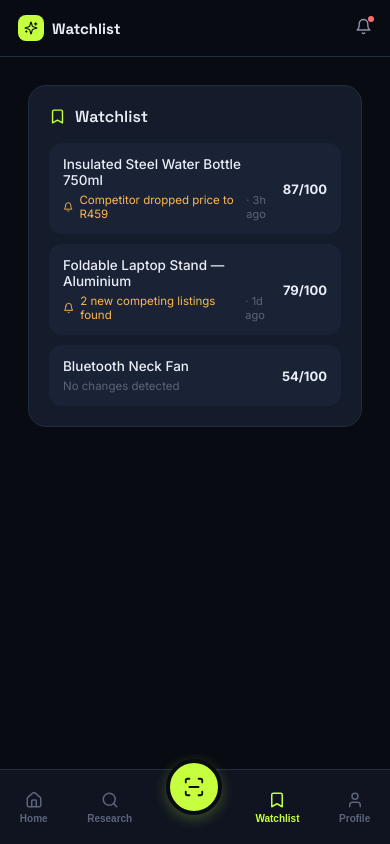
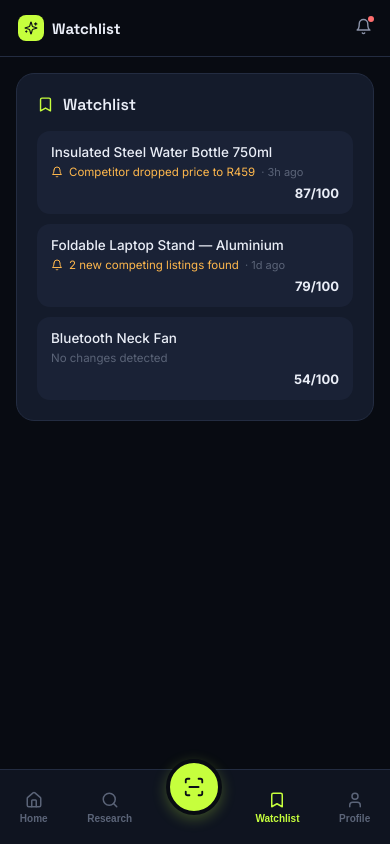
Before and after one commit to Thabiso-Nt/smartsell, a Next.js app: page / in a window 390 px wide. Both pictures are taken after a click on the button "Watchlist". Built offline with nearby package versions, Linux system fonts and the light colour scheme.

Commit message:
Add files via upload

```diff
--- a/components/SmartSellApp.jsx
+++ b/components/SmartSellApp.jsx
@@ -446,15 +446,15 @@ function Dashboard({ setView, isMobile }) {
         <SectionTitle icon={LayoutGrid} title="Recent analyses" tag={<button onClick={() => setView("research")} style={{ background: "none", border: "none", color: T.blue, fontSize: 12.5, cursor: "pointer", display: "flex", alignItems: "center", gap: 4 }}>View all <ChevronRight size={13} /></button>} />
         <div style={{ display: "flex", flexDirection: "column", gap: 10 }}>
           {RECENT.map((r) => (
-            <div key={r.name} style={{ display: "flex", alignItems: "center", justifyContent: "space-between", padding: "12px 14px", background: T.panel3, borderRadius: 13 }}>
-              <div style={{ display: "flex", alignItems: "center", gap: 12 }}>
-                <div style={{ width: 38, height: 38, borderRadius: 10, background: T.panel, display: "flex", alignItems: "center", justifyContent: "center", fontSize: 17 }}>📦</div>
-                <div>
+            <div key={r.name} style={{ display: "flex", flexDirection: isMobile ? "column" : "row", alignItems: isMobile ? "flex-start" : "center", gap: isMobile ? 10 : 0, justifyContent: "space-between", padding: "12px 14px", background: T.panel3, borderRadius: 13 }}>
+              <div style={{ display: "flex", alignItems: "center", gap: 12, minWidth: 0 }}>
+                <div style={{ width: 38, height: 38, borderRadius: 10, background: T.panel, display: "flex", alignItems: "center", justifyContent: "center", fontSize: 17, flexShrink: 0 }}>📦</div>
+                <div style={{ minWidth: 0 }}>
                   <div style={{ fontSize: 13.5, color: T.ink, fontWeight: 500 }}>{r.name}</div>
                   <div style={{ fontSize: 11.5, color: T.faint, marginTop: 2 }}>Recommended: {r.price}</div>
                 </div>
               </div>
-              <div style={{ display: "flex", alignItems: "center", gap: 16 }}>
+              <div style={{ display: "flex", alignItems: "center", gap: 16, alignSelf: isMobile ? "flex-end" : "center" }}>
                 <div style={{ fontSize: 13, color: T.sub, fontWeight: 600 }}>{r.score}/100</div>
                 <DecisionBadge decision={r.decision} />
               </div>
@@ -1285,23 +1285,23 @@ ${JSON.stringify(context, null, 2)}`;
 /* ============================================================================
    WATCHLIST / PLACEHOLDER (unchanged)
    ============================================================================ */
-function WatchlistView() {
+function WatchlistView({ isMobile }) {
   return (
-    <div style={{ padding: 28 }}>
+    <div style={{ padding: isMobile ? 16 : 28 }}>
       <Card>
         <SectionTitle icon={Bookmark} title="Watchlist" />
         <div style={{ display: "flex", flexDirection: "column", gap: 10 }}>
           {WATCHLIST.map((w) => (
-            <div key={w.name} style={{ display: "flex", alignItems: "center", justifyContent: "space-between", padding: "13px 14px", background: T.panel3, borderRadius: 13 }}>
-              <div>
+            <div key={w.name} style={{ display: "flex", flexDirection: isMobile ? "column" : "row", alignItems: isMobile ? "flex-start" : "center", gap: isMobile ? 6 : 0, justifyContent: "space-between", padding: "13px 14px", background: T.panel3, borderRadius: 13 }}>
+              <div style={{ minWidth: 0 }}>
                 <div style={{ fontSize: 13.5, color: T.ink, fontWeight: 500 }}>{w.name}</div>
                 {w.alert ? (
-                  <div style={{ display: "flex", alignItems: "center", gap: 6, marginTop: 5 }}>
+                  <div style={{ display: "flex", alignItems: "center", flexWrap: "wrap", gap: 6, marginTop: 5 }}>
                     <Bell size={12} color={T.amber} /><span style={{ fontSize: 11.5, color: T.amber }}>{w.alert}</span><span style={{ fontSize: 11, color: T.faint }}>· {w.time}</span>
                   </div>
                 ) : <div style={{ fontSize: 11.5, color: T.faint, marginTop: 5 }}>No changes detected</div>}
               </div>
-              <div style={{ fontSize: 13, fontWeight: 700, color: T.ink }}>{w.score}/100</div>
+              <div style={{ fontSize: 13, fontWeight: 700, color: T.ink, alignSelf: isMobile ? "flex-end" : "center" }}>{w.score}/100</div>
             </div>
           ))}
         </div>
@@ -1354,7 +1354,7 @@ export default function SmartSellApp() {
   else if (view === "simulator") content = <SimulatorView seed={simSeed} isMobile={isMobile} />;
   else if (view === "research") content = <ComparisonView savedAnalyses={savedAnalyses} isMobile={isMobile} />;
   else if (view === "assistant") content = <AssistantView savedAnalyses={savedAnalyses} currentAnalysis={analysis} isMobile={isMobile} />;
-  else if (view === "watchlist") content = <WatchlistView />;
+  else if (view === "watchlist") content = <WatchlistView isMobile={isMobile} />;
   else content = <Placeholder label={TITLES[view]} />;
 
   if (isMobile) {
```
